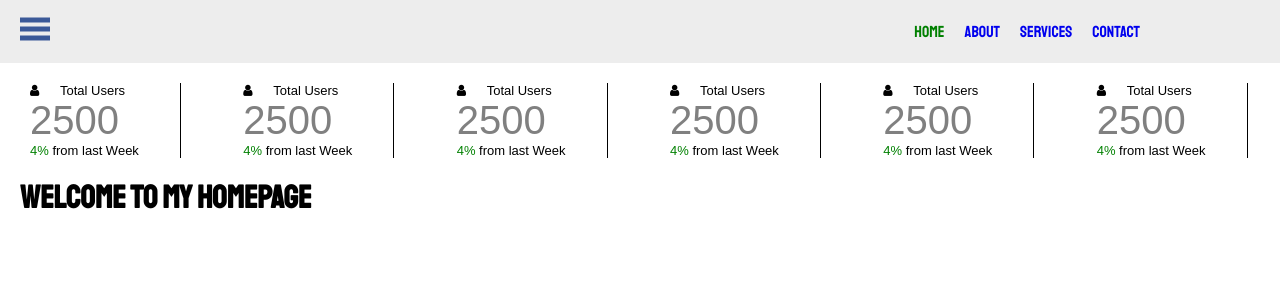
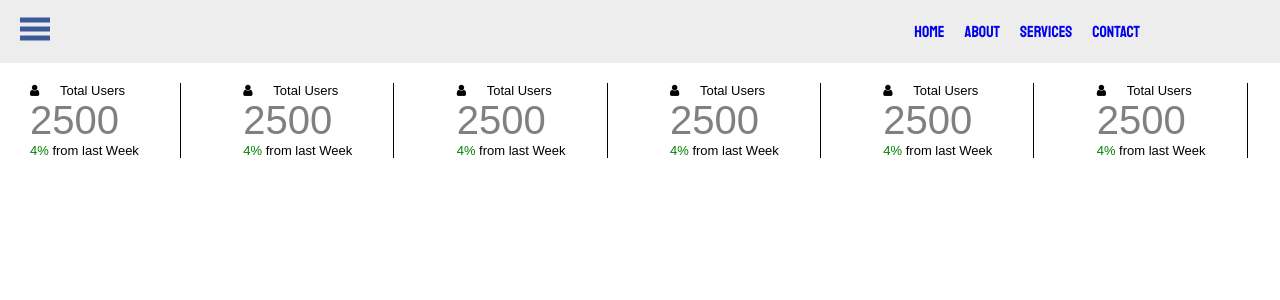
Before and after one commit to thiraviaraj/mydashie, a React (Create React App) app: page / in a window 1280 px wide. Shown: the top 300 px of the page. Built offline with nearby package versions, Linux system fonts and the light colour scheme; grey boxes are pictures that could not be loaded; a web font is replaced by a local one.

Commit message:
urlPrefix updated

```diff
--- a/src/Components/HomePage.js
+++ b/src/Components/HomePage.js
@@ -22,7 +22,7 @@ let HomePage = () => {
                 <div id="pageContent">
         <Router>
            <Switch>
-           <Route path="/" exact strict render={
+           <Route path="/mydashie/" exact render={
                 () => {
                     return ( <>
                         <h1>Welcome to My Homepage</h1>
@@ -30,7 +30,7 @@ let HomePage = () => {
                 }
             }/>
 
-        <Route path="/About" exact strict render={
+        <Route path="/mydashie/About" exact strict render={
                 () => {
                     return ( <>
                         <h1>Welcome to My About</h1>
@@ -38,7 +38,7 @@ let HomePage = () => {
                 }
             }/>
 
-<Route path="/Services" exact strict render={
+<Route path="/mydashie/Services" exact strict render={
                 () => {
                     return ( <>
                         <h1>Welcome to My Services</h1>
@@ -46,7 +46,7 @@ let HomePage = () => {
                 }
             }/>
 
-<Route path="/Contact" exact strict render={
+<Route path="/mydashie/Contact" exact strict render={
                 () => {
                     return ( <>
                         <h1>Welcome to My Contact</h1>
--- a/src/Components/NavBar.js
+++ b/src/Components/NavBar.js
@@ -30,16 +30,16 @@ let NavBar = () => {
             </span>
 
             <ul className="navbar-nav">
-                <li><NavLink to="/" exact activeStyle={
+                <li><NavLink to="/mydashie/" exact activeStyle={
               { color:'green' }
             }>Home</NavLink></li>
-                <li><NavLink to="/About" exact activeStyle={
+                <li><NavLink to="/mydashie/About" exact activeStyle={
               { color:'green' }
             }>About</NavLink></li>
-                <li><NavLink to="/Services" exact activeStyle={
+                <li><NavLink to="/mydashie/Services" exact activeStyle={
               { color:'green' }
             }>Services</NavLink></li>
-                <li><NavLink to="/Contact" exact activeStyle={
+                <li><NavLink to="/mydashie/Contact" exact activeStyle={
               { color:'green' }
             }>Contact</NavLink></li>
             </ul>
```
